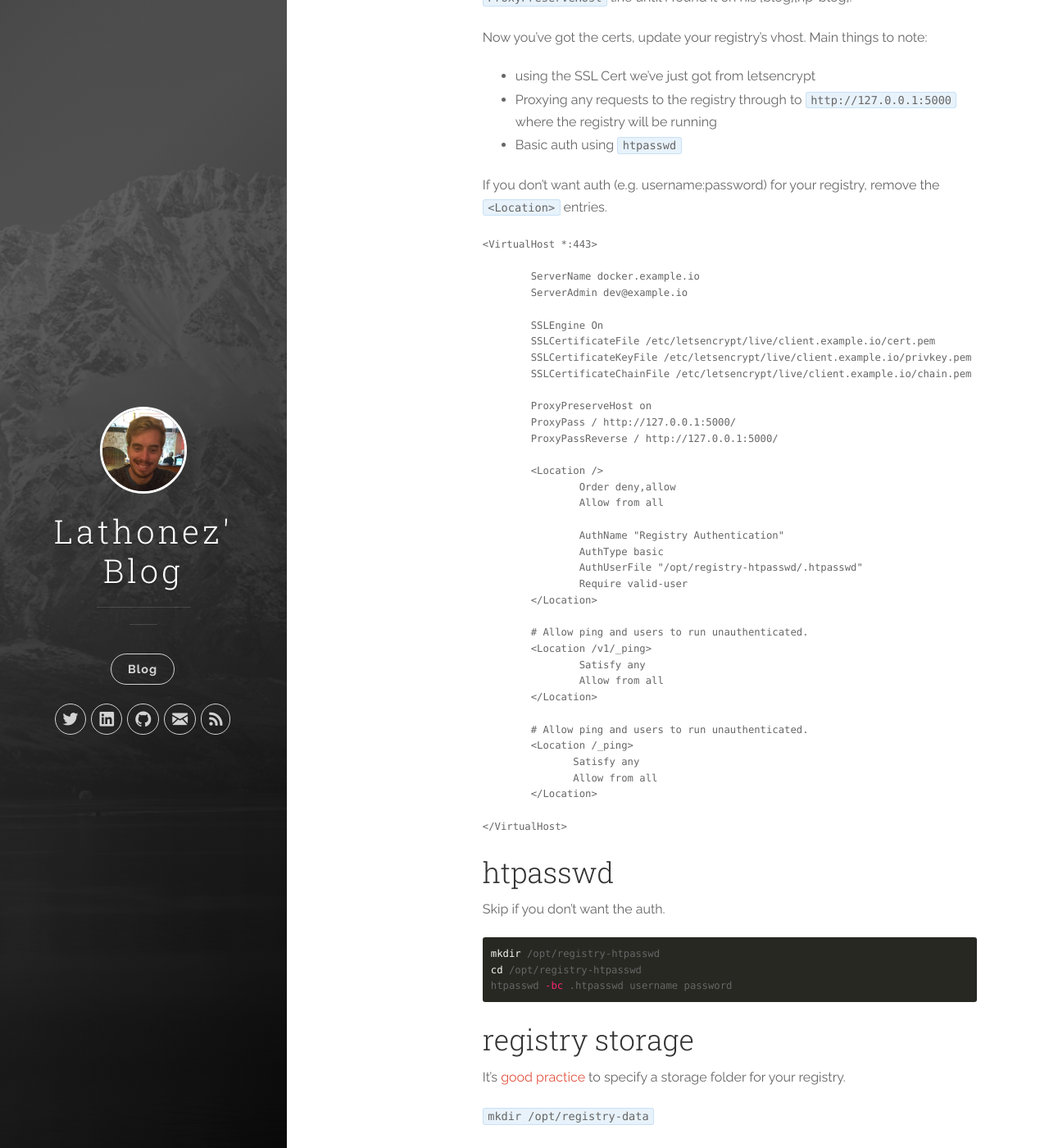
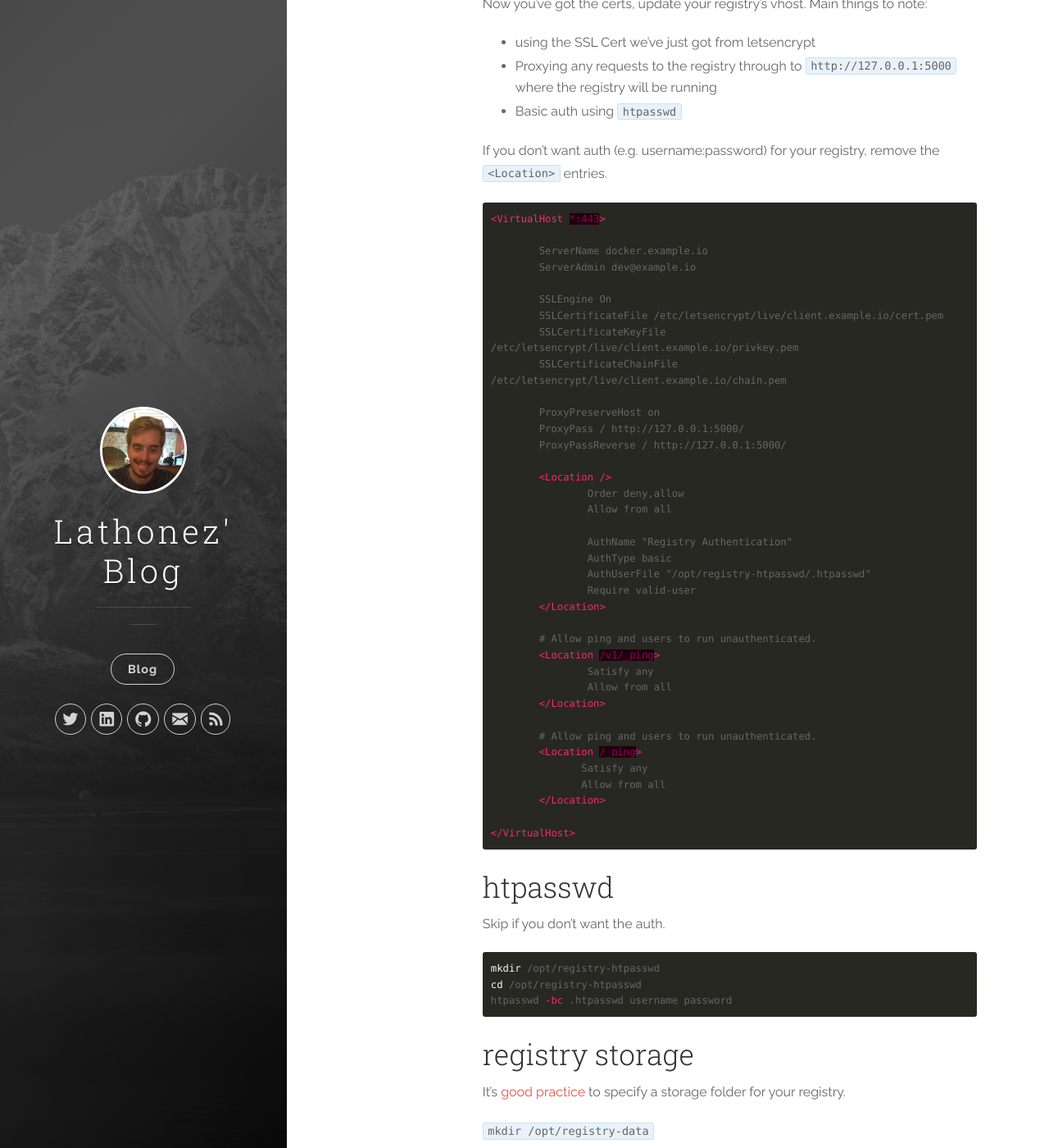
Before and after one commit to lathonez/lathonez.github.io, a Jekyll site: the page built from _posts/2016-07-20-docker-registry-apache-letsencrypt.markdown, in a window 1280 px wide and 1400 px high, scrolled down 1023 px. Shown: the whole window at 82% size. Built offline with Jekyll 4.4.1, drawn with Linux system fonts in a browser that asks for light colours; nearby versions of some CDN libraries; some of the changed text lies outside the part shown.

Commit message:
markdown

````diff
--- a/_posts/2016-07-20-docker-registry-apache-letsencrypt.markdown
+++ b/_posts/2016-07-20-docker-registry-apache-letsencrypt.markdown
@@ -16,7 +16,7 @@ TLS [is mandatory][docker-docs-remote] when running a remote docker registry. We
 
 If you don't already have one, create a vhost in apache for your registry. This is just so [certbot][certbot] will prompt you to generate the certificate for it.
 
-```aconf
+```xml
 <VirtualHost *:80>
     ServerAdmin dev@example.io
     ServerName  docker.example.io
@@ -42,7 +42,7 @@ Now you've got the certs, update your registry's vhost. Main things to note:
 
 If you don't want auth (e.g. username:password) for your registry, remove the `<Location>` entries.
 
-```aconf
+```xml
 <VirtualHost *:443>
 
         ServerName docker.example.io
````
Also changed, not shown: other parts of _posts/2016-07-20-docker-registry-apache-letsencrypt.markdown (+1 -1 lines).
